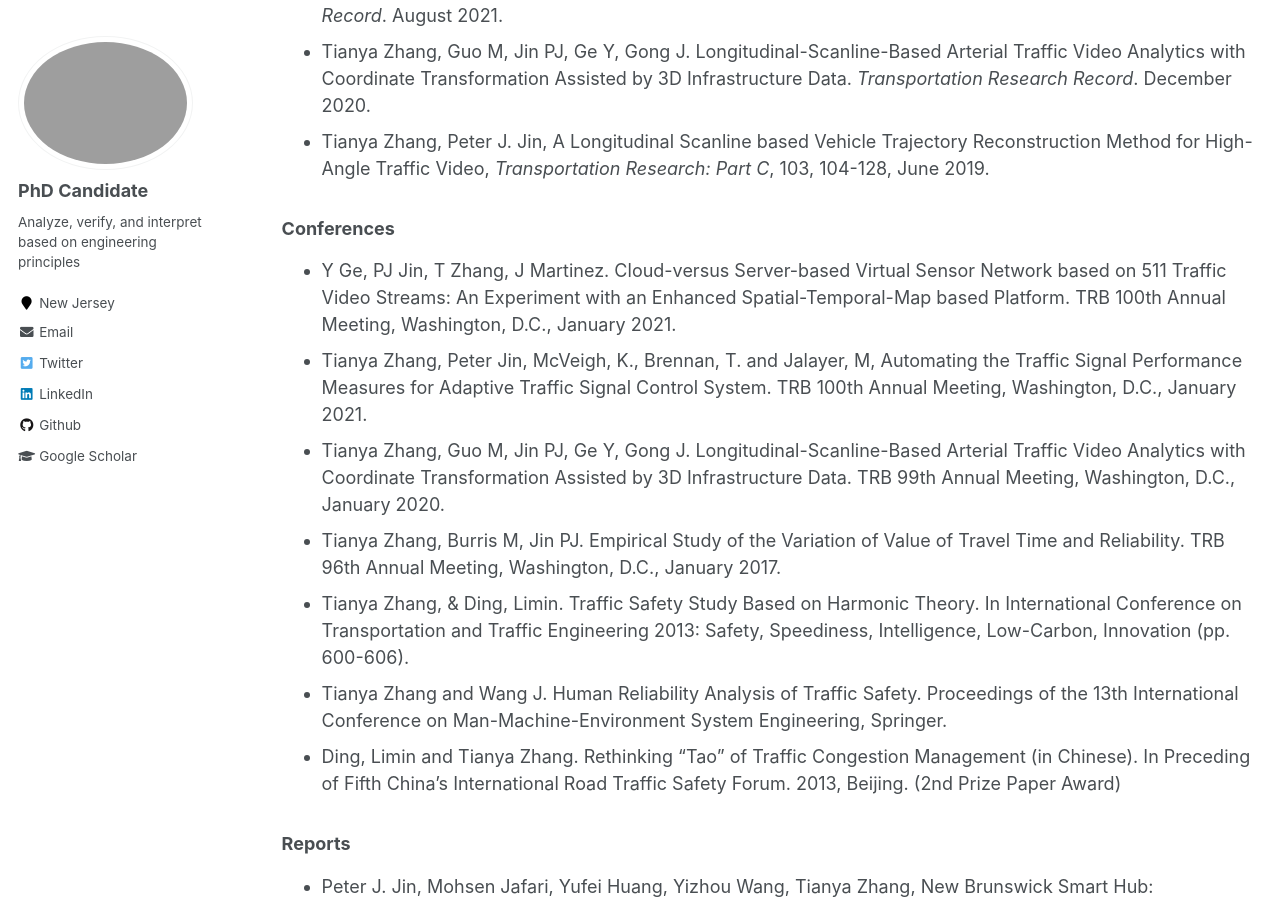
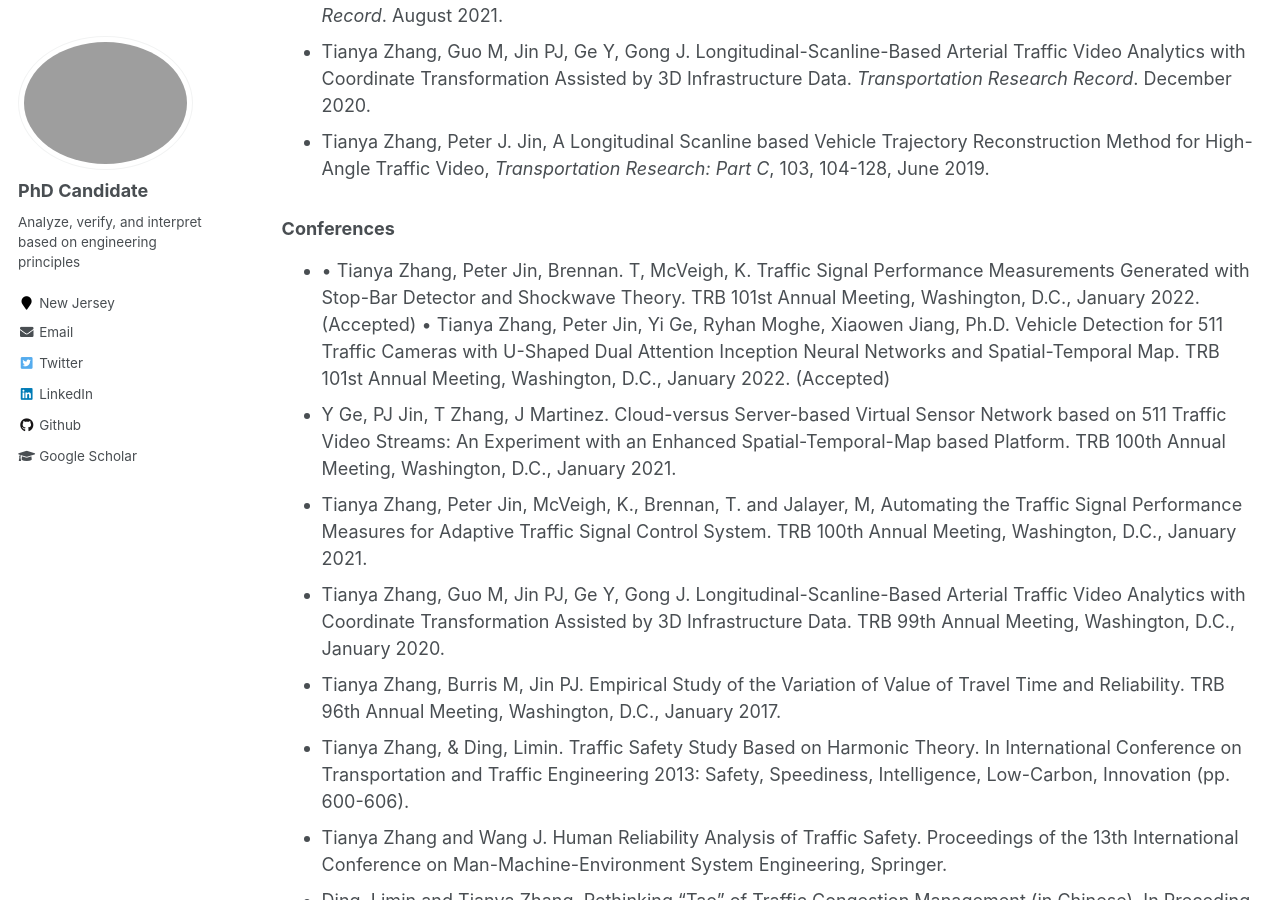
Before and after one commit to TeRyZh/Website, a Jekyll site: the page built from _pages/publications.md, in a window 1280 px wide and 900 px high, scrolled down 517 px. Built offline with Jekyll 4.4.1, drawn with Linux system fonts in a browser that asks for light colours.

Commit message:
Update publications.md

```diff
--- a/_pages/publications.md
+++ b/_pages/publications.md
@@ -24,6 +24,8 @@ author_profile: true
 * Tianya Zhang, Peter J. Jin, A Longitudinal Scanline based Vehicle Trajectory Reconstruction Method for High-Angle Traffic Video, *Transportation Research: Part C*, 103, 104-128, June 2019.
 
 ### Conferences
+* •	Tianya Zhang, Peter Jin, Brennan. T, McVeigh, K. Traffic Signal Performance Measurements Generated with Stop-Bar Detector and Shockwave Theory. TRB 101st Annual Meeting, Washington, D.C., January 2022. (Accepted)
+•	Tianya Zhang, Peter Jin, Yi Ge, Ryhan Moghe, Xiaowen Jiang, Ph.D. Vehicle Detection for 511 Traffic Cameras with U-Shaped Dual Attention Inception Neural Networks and Spatial-Temporal Map. TRB 101st Annual Meeting, Washington, D.C., January 2022.  (Accepted)
 * Y Ge, PJ Jin, T Zhang, J Martinez. Cloud-versus Server-based Virtual Sensor Network based on 511 Traffic Video Streams: An Experiment with an Enhanced Spatial-Temporal-Map based Platform. TRB 100th Annual Meeting, Washington, D.C., January 2021.
 * Tianya Zhang, Peter Jin, McVeigh, K., Brennan, T. and Jalayer, M, Automating the Traffic Signal Performance Measures for Adaptive Traffic Signal Control System. TRB 100th Annual Meeting, Washington, D.C., January 2021.
 * Tianya Zhang, Guo M, Jin PJ, Ge Y, Gong J. Longitudinal-Scanline-Based Arterial Traffic Video Analytics with Coordinate Transformation Assisted by 3D Infrastructure Data. TRB 99th Annual Meeting, Washington, D.C., January 2020.
```
